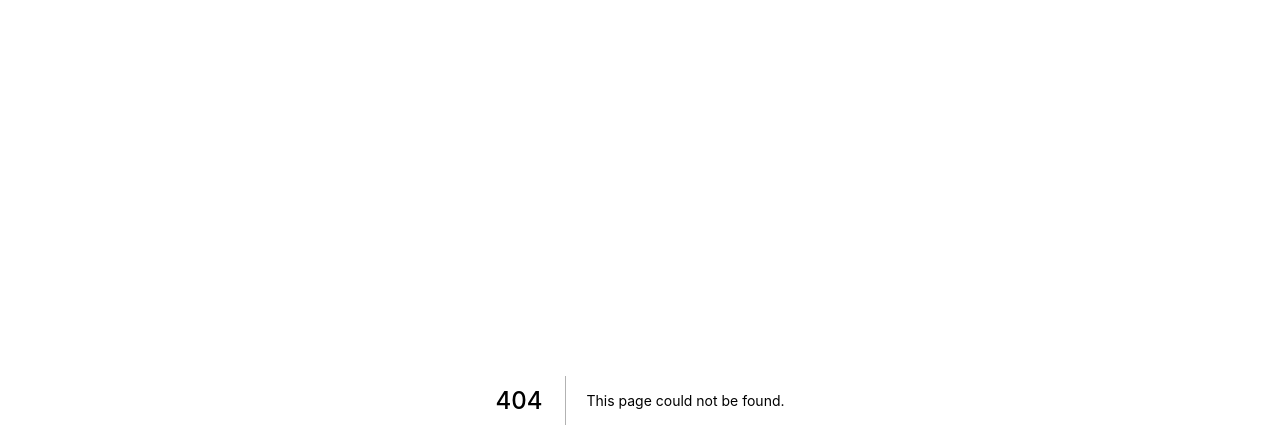
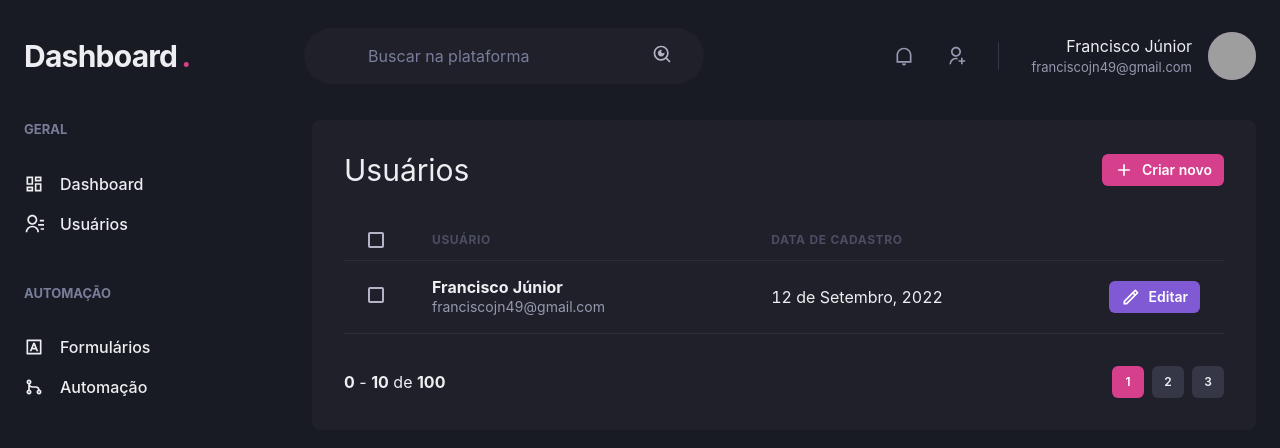
Before and after one commit to BootcampIgnite2021/dashgo, a Next.js app: page /users in a window 1280 px wide. Before the commit this address had no page. Shown: the top 448 px of the page. Built offline with nearby package versions, Linux system fonts and the light colour scheme; grey boxes are pictures that could not be loaded.

Commit message:
feat: created page users and conponent pagination

```diff
--- /dev/null
+++ b/src/components/Pagination.tsx
@@ -0,0 +1,57 @@
+import { Box, Button, Stack } from "@chakra-ui/react";
+
+export default function Pagination() {
+  return (
+    <Stack
+      direction="row"
+      mt="8"
+      justify="space-between"
+      align="center"
+      spacing="6"
+    >
+      <Box>
+        <strong>0</strong> - <strong>10</strong> de <strong>100</strong>
+      </Box>
+
+      <Stack direction="row" spacing="2">
+        <Button
+          size="sm"
+          fontSize="xs"
+          width="4"
+          colorScheme="pink"
+          disabled
+          _disabled={{
+            bgColor: "pink.500",
+            cursor: "default",
+          }}
+        >
+          1
+        </Button>
+
+        <Button
+          size="sm"
+          fontSize="xs"
+          width="4"
+          bgColor="gray.700"
+          _hover={{
+            bgColor: "gray.500",
+          }}
+        >
+          2
+        </Button>
+
+        <Button
+          size="sm"
+          fontSize="xs"
+          width="4"
+          bgColor="gray.700"
+          _hover={{
+            bgColor: "gray.500",
+          }}
+        >
+          3
+        </Button>
+      </Stack>
+    </Stack>
+  );
+}
--- /dev/null
+++ b/src/pages/users/index.tsx
@@ -0,0 +1,94 @@
+import {
+  Box,
+  Button,
+  Checkbox,
+  Flex,
+  Heading,
+  Icon,
+  Table,
+  Tbody,
+  Td,
+  Text,
+  Th,
+  Thead,
+  Tr,
+} from "@chakra-ui/react";
+import { RiAddLine, RiEditLine, RiPencilLine } from "react-icons/ri";
+import Header from "../../components/Header";
+import Pagination from "../../components/Pagination";
+import { Sidebar } from "../../components/Sidebar";
+
+export default function UserList() {
+  return (
+    <Box>
+      <Header />
+
+      <Flex w="100%" my="6" maxWidth={1480} mx="auto" px="6">
+        <Sidebar />
+
+        <Box flex="1" borderRadius={8} bg="gray.800" p="8">
+          <Flex mb="8" justifyContent="space-between" align="center">
+            <Heading size="lg" fontWeight="normal">
+              Usuários
+            </Heading>
+
+            <Button
+              as="a"
+              size="sm"
+              fontSize="sm"
+              colorScheme="pink"
+              leftIcon={<Icon fontSize={20} as={RiAddLine} />}
+            >
+              Criar novo
+            </Button>
+          </Flex>
+
+          <Table colorScheme="whiteAlpha">
+            <Thead>
+              <Tr>
+                <Th px="6" color="gray.300" width="8">
+                  <Checkbox colorScheme="pink" />
+                </Th>
+                <Th>Usuário</Th>
+                <Th>Data de cadastro</Th>
+                <Th width="8"></Th>
+              </Tr>
+            </Thead>
+            <Tbody>
+              <Tr>
+                <Td px="6">
+                  <Checkbox colorScheme="pink" />
+                </Td>
+
+                <Td>
+                  <Box>
+                    <Text fontWeight="bold">Francisco Júnior</Text>
+                    <Text fontSize="sm" color="gray.300">
+                      franciscojn49@gmail.com
+                    </Text>
+                  </Box>
+                </Td>
+
+                <Td>12 de Setembro, 2022</Td>
+
+                <Td>
+                  <Button
+                    as="a"
+                    size="sm"
+                    fontSize="sm"
+                    colorScheme="purple"
+                    leftIcon={<Icon fontSize={20} as={RiPencilLine} />}
+                  >
+                    Editar
+                  </Button>
+                </Td>
+              </Tr>
+            </Tbody>
+          </Table>
+
+          <Pagination />
+        </Box>
+      </Flex>
+    </Box>
+  );
+}
```
Also changed, not shown: src/pages/users/create.tsx (added, +56 -0 lines).
